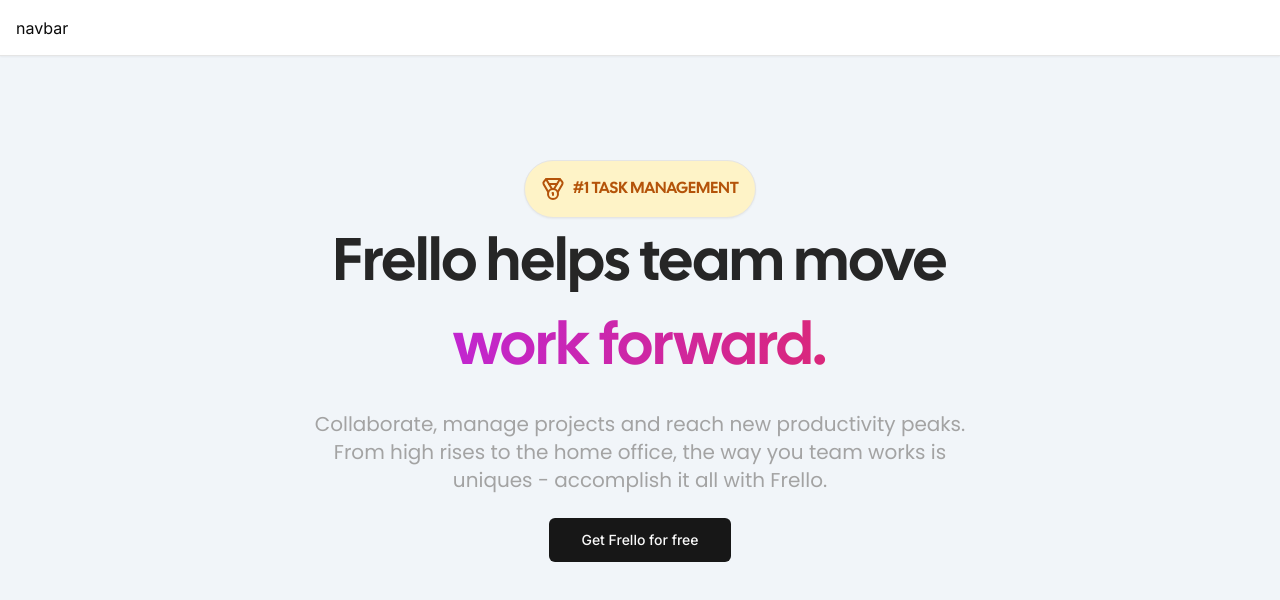
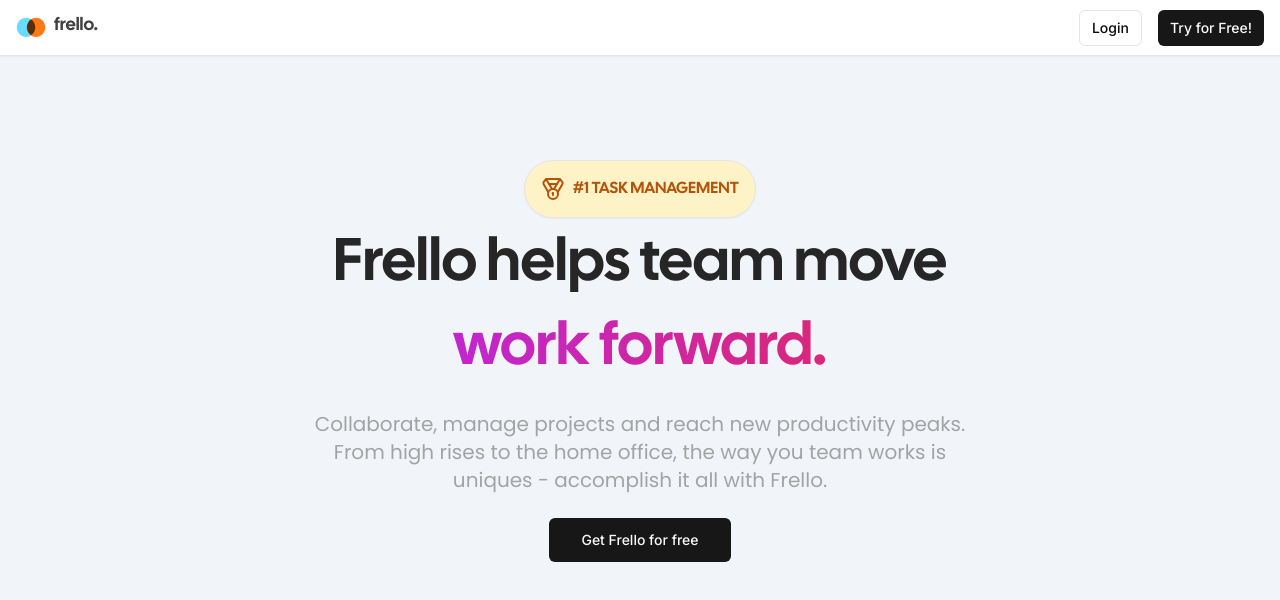
Before and after one commit to tanayvaswani/frello, a Next.js app: page / in a window 1280 px wide. Shown: the top 600 px of the page. Built offline with nearby package versions, Linux system fonts and the light colour scheme.

Commit message:
feat: Navbar

```diff
--- a/app/(marketing)/_components/navbar.tsx
+++ b/app/(marketing)/_components/navbar.tsx
@@ -1,8 +1,25 @@
+import Logo from "@frello/components/logo";
+import { Button } from "@frello/components/ui/button";
+import Link from "next/link";
+
 export const Navbar = () => {
   return (
     <div className="fixed top-0 border-b shadow-sm w-full h-14 px-4 bg-white flex items-center">
       <div className="md:max-w-screen-2xl mx-auto flex items-center justify-between w-full">
-        navbar
+        <Logo />
+
+        <div className="flex items-center justify-between md:w-auto md:block w-full space-x-4">
+            <Button variant={"outline"} size={"sm"} asChild>
+                <Link href={"/sign-in"}>
+                    Login
+                </Link>
+            </Button>
+            <Button size={"sm"} asChild>
+                <Link href={"/sign-up"}>
+                    Try for Free!
+                </Link>
+            </Button>
+        </div>
       </div>
     </div>
   );
--- a/components/logo.tsx
+++ b/components/logo.tsx
@@ -4,14 +4,14 @@
 import { cn } from "@frello/lib/utils";
 
 const headingFont = localFont({
-  src: "../../public/fonts/font.woff2",
+  src: "../public/fonts/font.woff2",
 });
 
 const Logo = () => {
   return (
     <Link href={"/"}>
       <div className="hover:opacity-75 transition items-center gap-x-2 hidden md:flex">
-        <Image src={"/logo.svg"} alt={"logo"} />
+        <Image src={"/logo.svg"} alt={"logo"} height={30} width={30} />
         <p
           className={cn("text-lg text-neutral-700 pb-1", headingFont.className)}
         >
```
Also changed, not shown: app/(marketing)/_components/footer.tsx (added).
